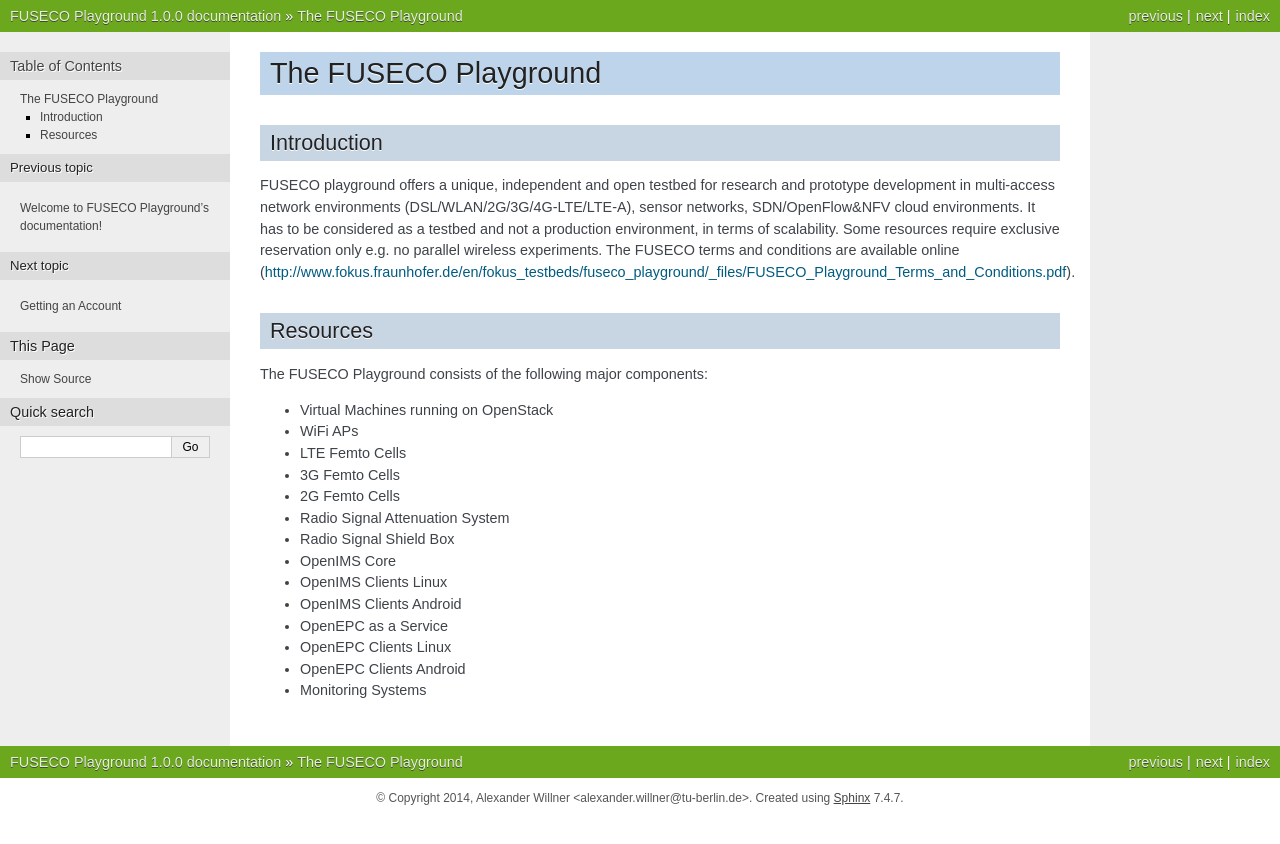
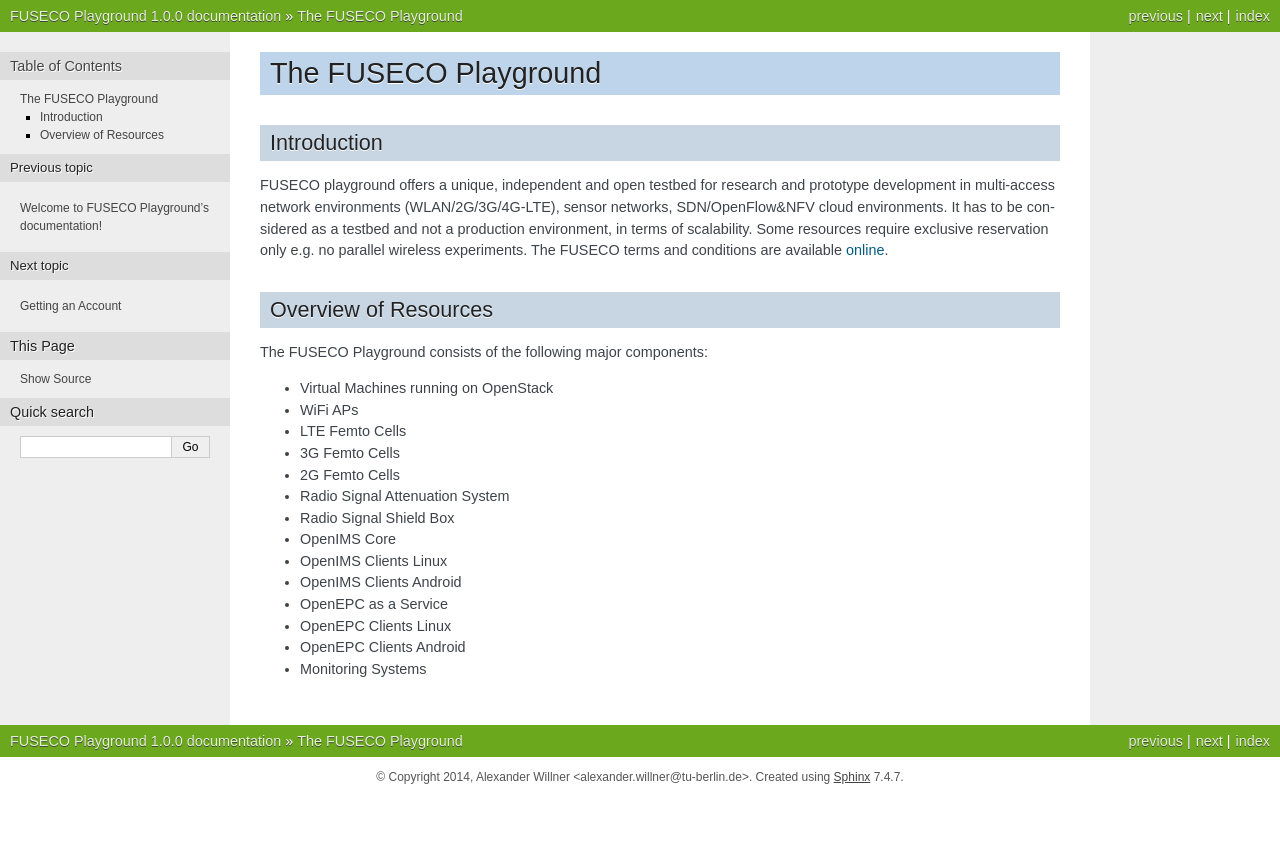
Before and after one commit to FITeagle/fusecoplayground, a Sphinx documentation site: the page built from source/fusecofacility.rst, in a window 1280 px wide. Shown: the top 844 px of the page. Built offline with Sphinx 7.4.7, drawn with Linux system fonts in a browser that asks for light colours.

Commit message:
Update fusecofacility.rst

```diff
--- a/source/fusecofacility.rst
+++ b/source/fusecofacility.rst
@@ -4,12 +4,13 @@
 Introduction
 ------------
 
-FUSECO playground offers a unique, independent and open testbed for research and prototype development in multi-access network environments (DSL/WLAN/2G/3G/4G-LTE/LTE-A), sensor networks, SDN/OpenFlow&NFV cloud environments.
+FUSECO playground offers a unique, independent and open testbed for research and prototype development in multi-access network environments (WLAN/2G/3G/4G-LTE), sensor networks, SDN/OpenFlow&NFV cloud environments.
 It has to be considered as a testbed and not a production environment, in terms of scalability. Some resources require exclusive reservation only e.g. no parallel wireless experiments.
-The FUSECO terms and conditions are available online (http://www.fokus.fraunhofer.de/en/fokus_testbeds/fuseco_playground/_files/FUSECO_Playground_Terms_and_Conditions.pdf).
+The FUSECO terms and conditions are available `online <http://www.fokus.fraunhofer.de/en/fokus_testbeds/fuseco_playground/_files/FUSECO_Playground_Terms_and_Conditions.pdf>`_.
 
-Resources
----------
+
+Overview of Resources
+---------------------
 
 The FUSECO Playground consists of the following major components:
 
```
